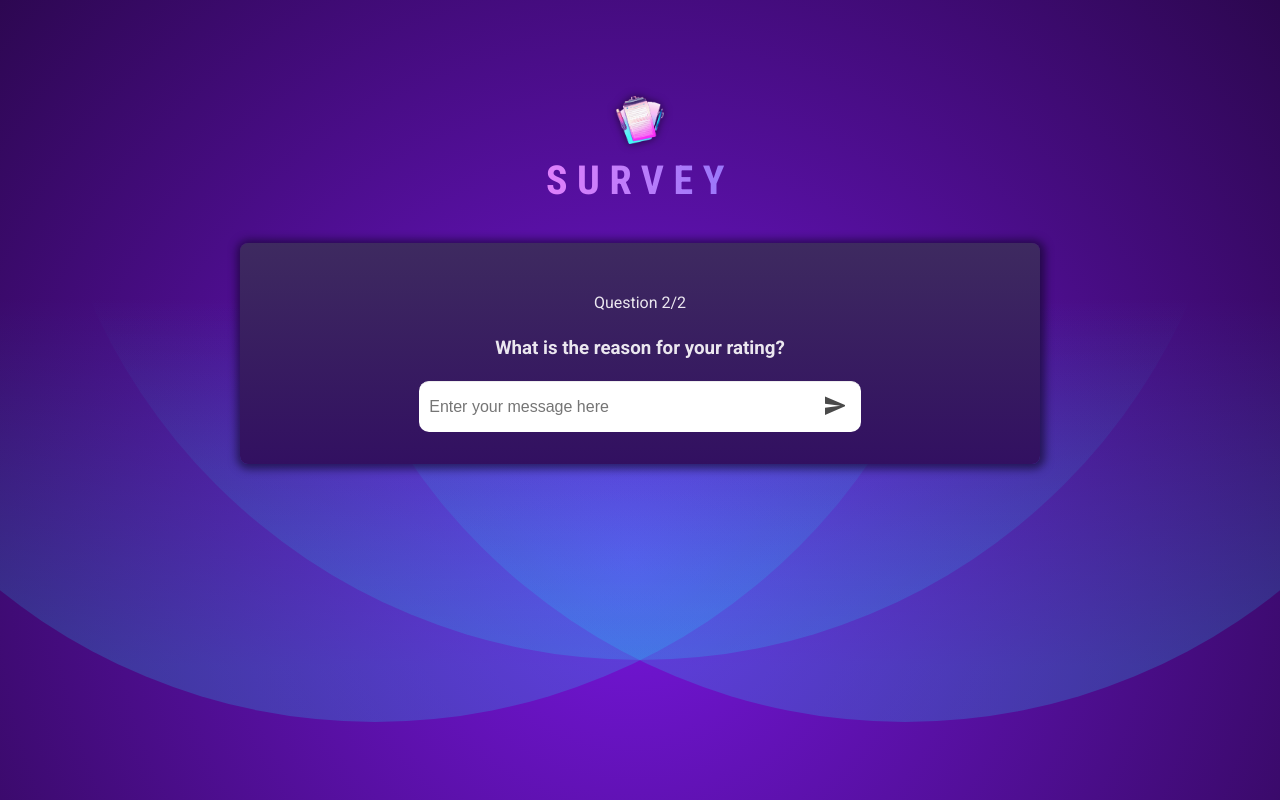
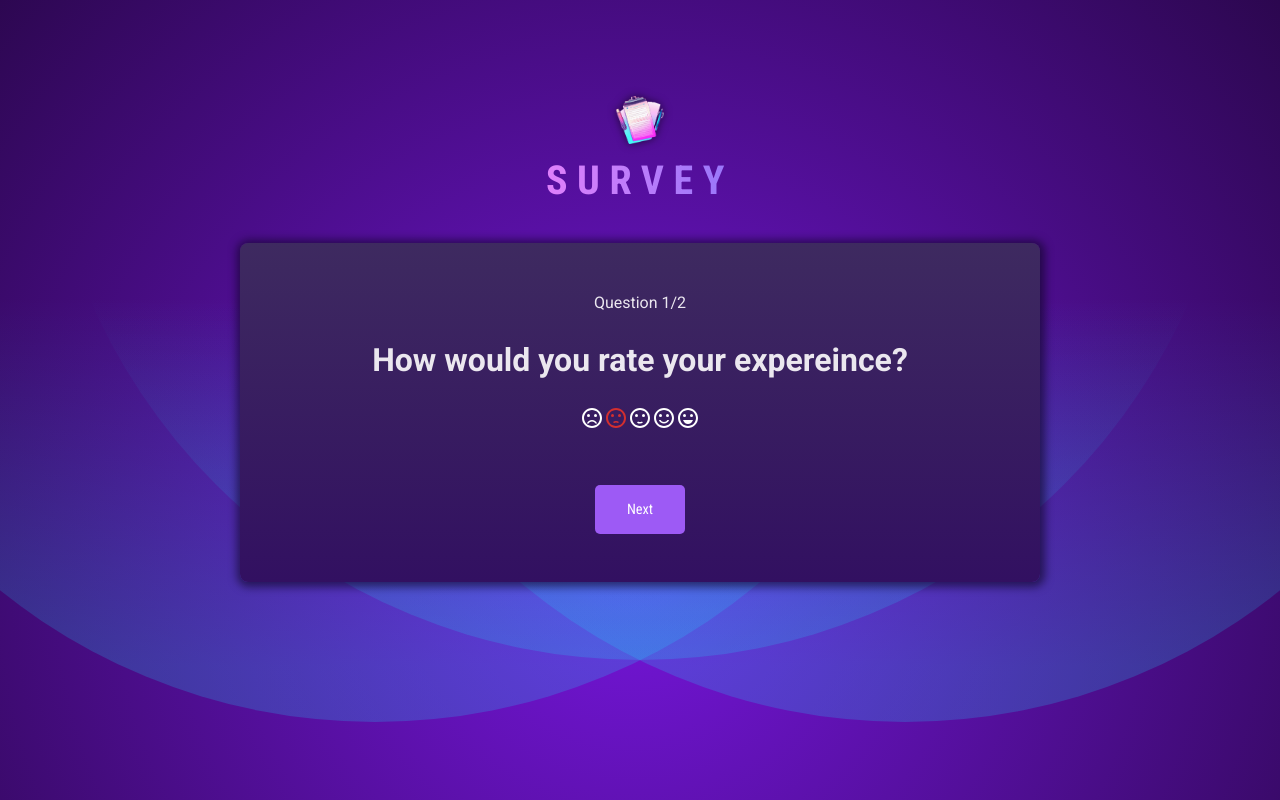
Before and after one commit to AminaOti/charbot-survey, a React (Vite) app: page / in a window 1280 px wide. Both pictures are taken after a click on the button "Next". Built offline with nearby package versions, Linux system fonts and the light colour scheme.

Commit message:
feat: add rating scale

```diff
--- a/apiService.js
+++ b/apiService.js
@@ -2,18 +2,36 @@
 
 const API_BASE_URL = "http://localhost:3000/api/chatbot/sendMessage"; // Replace with your API base URL
 
-const apiService = axios.create({
-  baseURL: API_BASE_URL,
-});
+const FIRST_MESSAGE_PROMPT_PART_1 = `You are a user researcher, ask a follow up question to findout why a customer said: I rate this`;
+const FIRST_MESSAGE_PROMPT_PART_2 = `out of 5 because`;
+const MESSAGE_LENGTH_RPOMT = `please respond within within 10 words`;
 
-export const sendChatToLlm = async (messsage, isLastMessage) => {
-  console.log("qqqq");
+const LAST_MESSAGE_PROMPT = `This is my final message, finsh this conversation, refer back to what you learnt from your previous conversation, tell the user that you've taken their feedback onbaord, do not say that you will make any changes to the website and do it within 30 words`;
+
+const generateFirstMessage = (messsage, rating) => {
+  return `${FIRST_MESSAGE_PROMPT_PART_1} ${rating} ${FIRST_MESSAGE_PROMPT_PART_2} ${messsage}`;
+};
+
+export const sendChatToLlm = async (
+  messsage,
+  rating,
+  isLastMessage,
+  questionNumber
+) => {
+  const beginingOfMessage =
+    questionNumber == 0 ? generateFirstMessage(messsage, rating) : messsage;
+
+  const endOfMessage = isLastMessage
+    ? LAST_MESSAGE_PROMPT
+    : MESSAGE_LENGTH_RPOMT;
+
+  console.log(`${beginingOfMessage}. ${endOfMessage}`);
 
   try {
     const response = await axios.post(
       API_BASE_URL,
       {
-        message: messsage,
+        message: `${beginingOfMessage}. ${endOfMessage}`,
         isLastMessage: isLastMessage,
       },
       {
--- a/src/App.jsx
+++ b/src/App.jsx
@@ -1,5 +1,5 @@
 // import './App.css'
-import {useState} from 'react'
+import {useState,useRef} from 'react'
 import Header from './components/Header';
 import RatingScaleQuestion from './components/RatingScaleQuestion';
 import OpenEndedQuestion from './components/OpenEndedQuestion';
@@ -12,18 +12,23 @@
   const [currentQuestion, setCurrentQuestion] = useState(FIRST_QUESTION_NUMBER);
   const finishedSurvey = currentQuestion>FIRST_QUESTION_NUMBER+1
   const secondQuestion  = currentQuestion==FIRST_QUESTION_NUMBER+1
+  const rating = useRef('')
 
   function handleNextQuestion(){
     let nextQuestion = currentQuestion +1;
     setCurrentQuestion(nextQuestion);
   }
 
+  function  updatedRating(value){
+    rating.current = value;
+  }
 
-  let quizQuestion = (<RatingScaleQuestion onNext={handleNextQuestion}></RatingScaleQuestion>)
+
+  let quizQuestion = (<RatingScaleQuestion onNext={handleNextQuestion} updateRating={updatedRating}></RatingScaleQuestion>)
 
   if(secondQuestion)
   {
-    quizQuestion= (<OpenEndedQuestion onSubmit={handleNextQuestion}></OpenEndedQuestion>)
+    quizQuestion= (<OpenEndedQuestion onSubmit={handleNextQuestion} rating={rating.current}></OpenEndedQuestion>)
   }
 
   if(finishedSurvey)
--- a/src/components/OpenEndedQuestion.jsx
+++ b/src/components/OpenEndedQuestion.jsx
@@ -6,7 +6,7 @@
 const MAX_NUMBER_OF_QUESTIONS = 3;
 
 
-export default function OpenEndedQuestion({onSubmit}){
+export default function OpenEndedQuestion({onSubmit, rating}){
 
     const [isLoading, setIsLoading] = useState(false);
     const [chatLog, setChatLog] = useState([]);
@@ -26,8 +26,9 @@
       setIsLoading(true);
 
       //get data from chatbot
-      console.log(isFinalQuestion)
-      const botMesagge = await sendChatToLlm(text, isFinalQuestion)
+      const questionNumber = chatLog.length/2;
+      console.log(`question number ${questionNumber}`)
+      const botMesagge = await sendChatToLlm(text, rating, isFinalQuestion, questionNumber)
       setChatLog((prevChatLog)=>[...prevChatLog, {user:false, message: botMesagge}])
       setIsLoading(false)
 
@@ -40,7 +41,7 @@
 
     return(
         <>
-            <h3> What is the reason for your rating?</h3>
+            <h3> {`Why was your expereince a ${rating} out of 5`}?</h3>
             <div className="chatbot">
                 { chatLog.map((mes, index) => (
                   <div className="messages">
--- a/src/components/RatingScaleQuestion.jsx
+++ b/src/components/RatingScaleQuestion.jsx
@@ -47,17 +47,25 @@
     value: PropTypes.number.isRequired,
   };
 
-export default function RatingScaleQuestion({onNext}){
+export default function RatingScaleQuestion({onNext, updateRating}){
+   let rating = 0;
 
-    function onClickHandler(){
-        console.log('hello');
+    function onClickHandler(e){
+        rating = e.target.value
+    }
+
+    function clickButtonHandler(){
+      if(rating>0){
+        updateRating(rating);
+        onNext();
+      }
     }
 
 
     return(
       <>
         <div id="rating-scale-question">
-             <h1  > What would you rate your expereince?</h1>
+             <h1  > How would you rate your expereince?</h1>
               <StyledRating
               name="highlight-selected-only"
               defaultValue={2}
@@ -67,7 +75,7 @@
               onClick={onClickHandler}
             />
      </div>
-      <button onClick={onNext}> Next </button>
+      <button onClick={clickButtonHandler}> Next </button>
       </>
     )
 }
```
